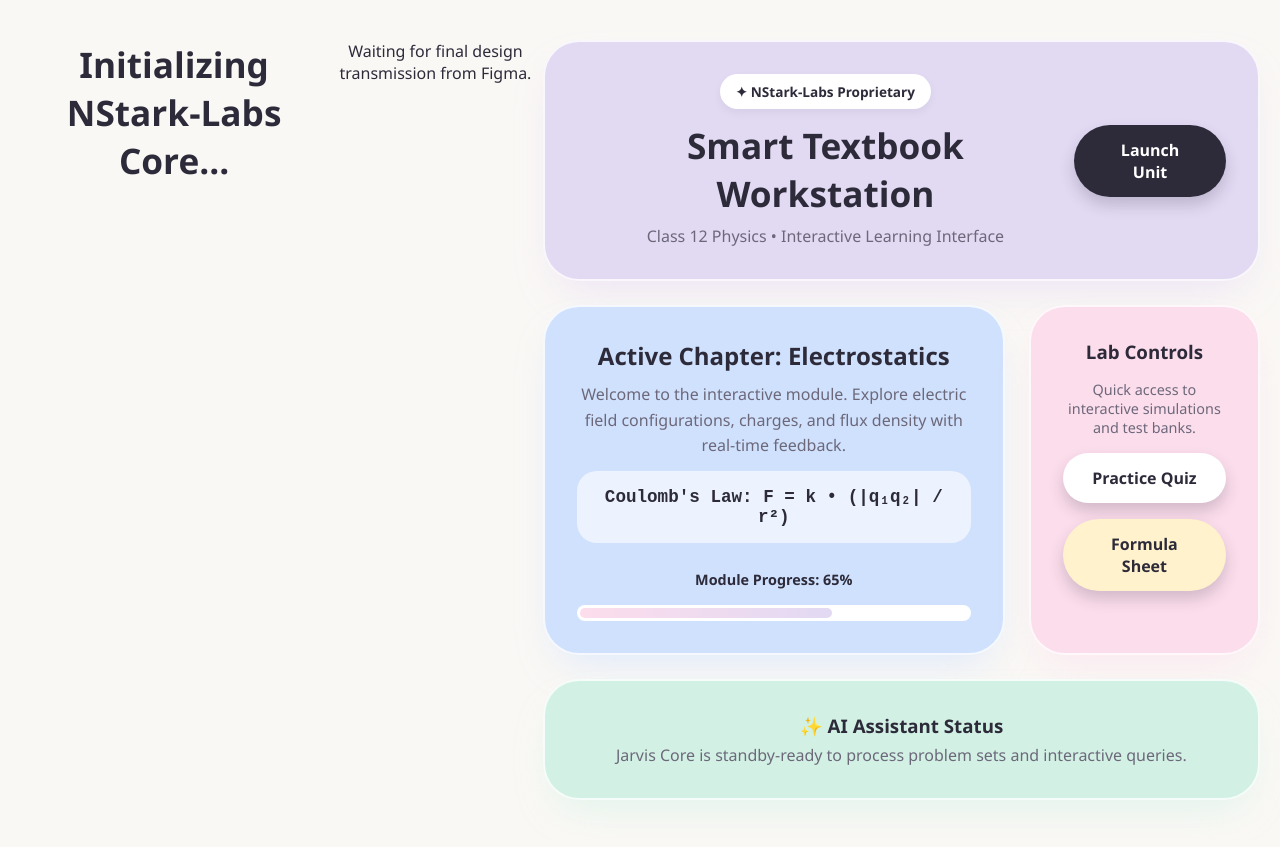
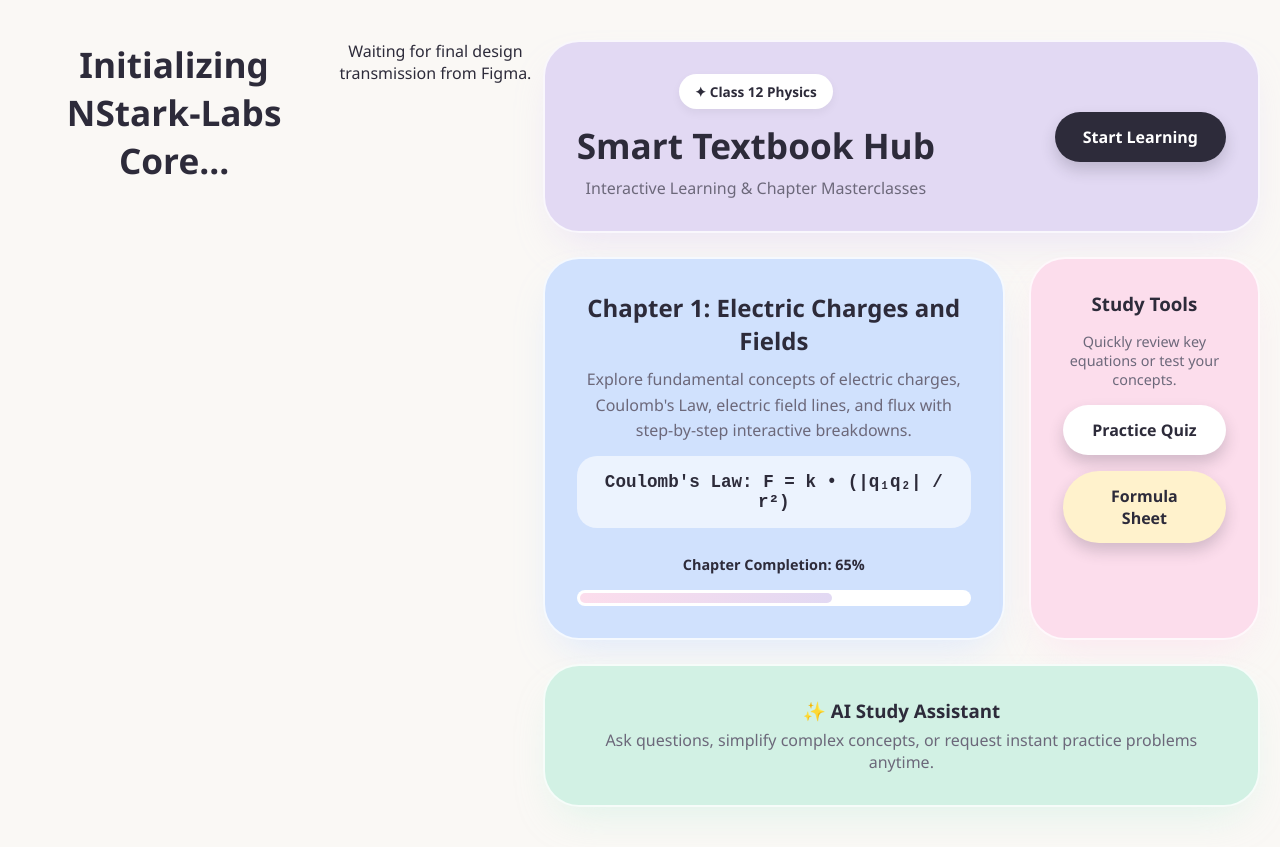
Before and after one commit to NStark-Labs/smart-textbook-mvp, a plain HTML site: page index.html in a window 1280 px wide. Drawn offline with Linux system fonts and the light colour scheme.

Commit message:
Update index.html

```diff
--- a/index.html
+++ b/index.html
@@ -20,7 +20,7 @@
 <head>
     <meta charset="UTF-8">
     <meta name="viewport" content="width=device-width, initial-scale=1.0">
-    <title>Smart Textbook MVP | NStark-Labs</title>
+    <title>Class 12 Physics | Interactive Smart Textbook</title>
     <style>
         :root {
             --bg-cream: #FAF8F5;
@@ -191,11 +191,11 @@
         <!-- Header -->
         <div class="squircle-card header-card">
             <div>
-                <span class="badge">✦ NStark-Labs Proprietary</span>
-                <h1>Smart Textbook Workstation</h1>
-                <p class="subtitle">Class 12 Physics • Interactive Learning Interface</p>
+                <span class="badge">✦ Class 12 Physics</span>
+                <h1>Smart Textbook Hub</h1>
+                <p class="subtitle">Interactive Learning & Chapter Masterclasses</p>
             </div>
-            <button class="btn-pill" onclick="alert('System Calibrated!')">Launch Unit</button>
+            <button class="btn-pill" onclick="alert('Starting Chapter 1!')">Start Learning</button>
         </div>
 
         <!-- Main Grid Layout -->
@@ -203,9 +203,9 @@
 
             <!-- Main Content Area -->
             <div class="squircle-card module-card">
-                <h2>Active Chapter: Electrostatics</h2>
+                <h2>Chapter 1: Electric Charges and Fields</h2>
                 <p style="margin-top: 10px; line-height: 1.6; color: var(--text-muted);">
-                    Welcome to the interactive module. Explore electric field configurations, charges, and flux density with real-time feedback.
+                    Explore fundamental concepts of electric charges, Coulomb's Law, electric field lines, and flux with step-by-step interactive breakdowns.
                 </p>
 
                 <div class="formula-box">
@@ -213,7 +213,7 @@
                 </div>
 
                 <div style="margin-top: 25px;">
-                    <span style="font-weight: 600; font-size: 0.9rem;">Module Progress: 65%</span>
+                    <span style="font-weight: 600; font-size: 0.9rem;">Chapter Completion: 65%</span>
                     <div class="progress-track">
                         <div class="progress-fill"></div>
                     </div>
@@ -222,8 +222,8 @@
 
             <!-- Sidebar Quick Actions -->
             <div class="squircle-card sidebar-card">
-                <h3>Lab Controls</h3>
-                <p style="font-size: 0.9rem; color: var(--text-muted);">Quick access to interactive simulations and test banks.</p>
+                <h3>Study Tools</h3>
+                <p style="font-size: 0.9rem; color: var(--text-muted);">Quickly review key equations or test your concepts.</p>
                 <button class="btn-pill" style="background-color: white; color: var(--text-dark); width: 100%;">Practice Quiz</button>
                 <button class="btn-pill" style="background-color: var(--buttercream); color: var(--text-dark); width: 100%;">Formula Sheet</button>
             </div>
@@ -232,8 +232,8 @@
 
         <!-- Secondary Banner -->
         <div class="squircle-card mint-card">
-            <h3>✨ AI Assistant Status</h3>
-            <p style="margin-top: 6px; color: var(--text-muted);">Jarvis Core is standby-ready to process problem sets and interactive queries.</p>
+            <h3>✨ AI Study Assistant</h3>
+            <p style="margin-top: 6px; color: var(--text-muted);">Ask questions, simplify complex concepts, or request instant practice problems anytime.</p>
         </div>
 
     </div>
```
